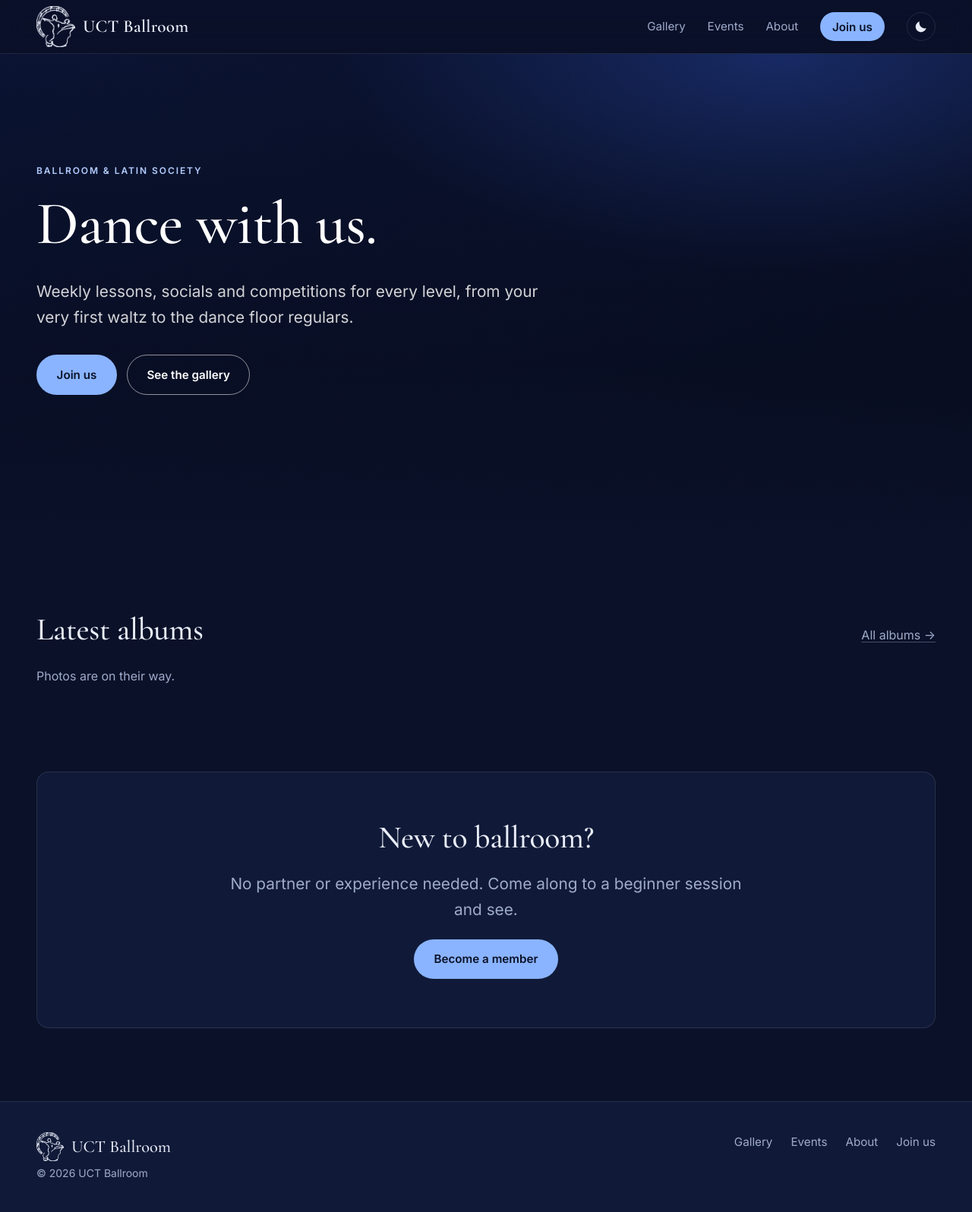
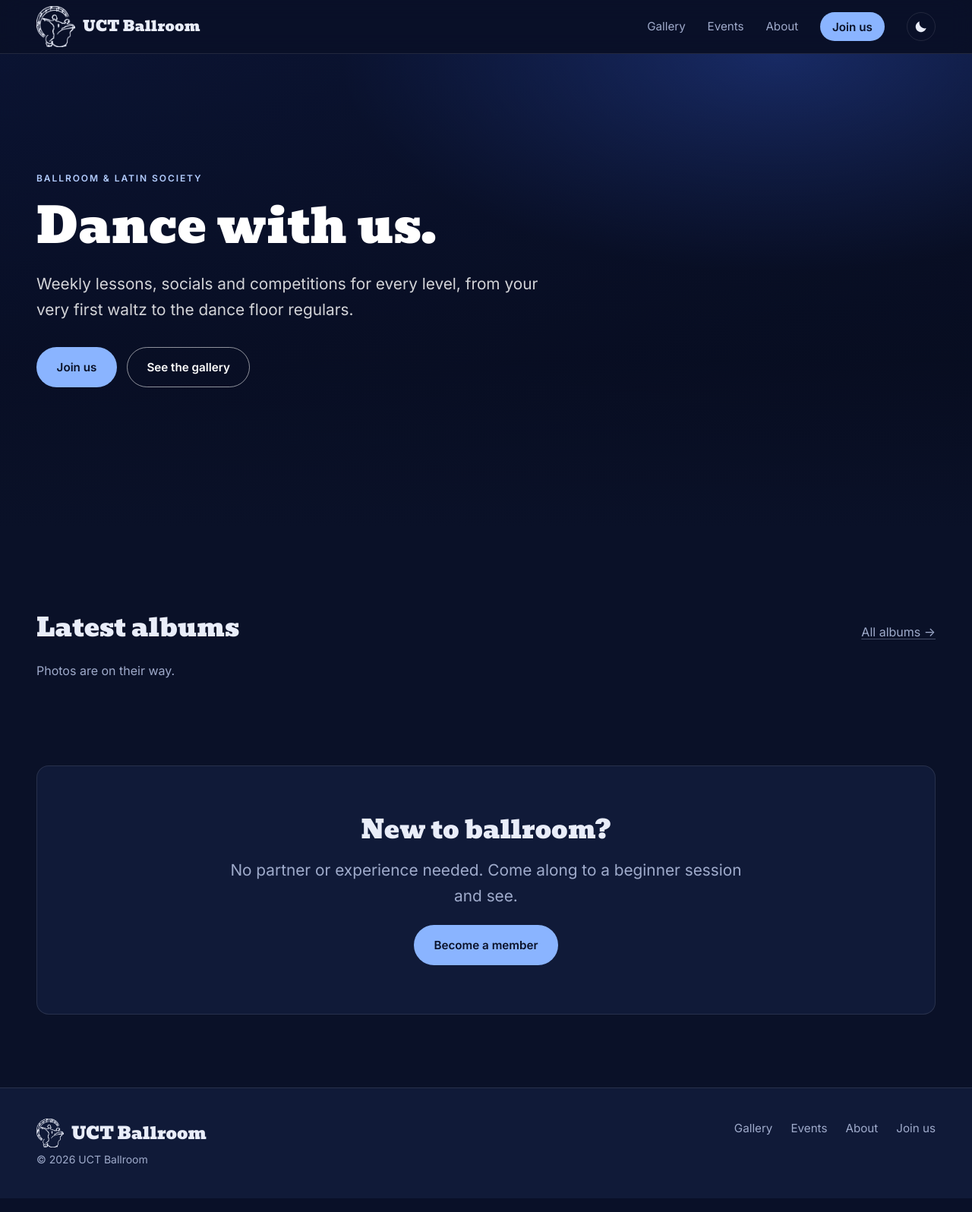
Before and after one commit to grimtictac/uctballroom-web, a Flask app: page / in a window 1280 px wide. Shown: the whole page at 76% size. Run offline with Flask 3, Linux system fonts and the light colour scheme; data that the repository does not hold is empty.

Commit message:
Switch display font to Bevan (self-hosted, OFL); drop Cormorant Garamond
Co-Authored-By: Claude Sonnet 5.5 <noreply@anthropic.com>

```diff
--- a/app/static/css/site.css
+++ b/app/static/css/site.css
@@ -5,12 +5,10 @@
    the header toggle (html[data-theme="light"]).
    ========================================================================== */
 
-@font-face { font-family: "Cormorant Garamond"; font-weight: 500; font-style: normal; font-display: swap;
-  src: url("../fonts/cormorant-garamond-latin-500-normal.woff2") format("woff2"); }
-@font-face { font-family: "Cormorant Garamond"; font-weight: 600; font-style: normal; font-display: swap;
-  src: url("../fonts/cormorant-garamond-latin-600-normal.woff2") format("woff2"); }
-@font-face { font-family: "Cormorant Garamond"; font-weight: 500; font-style: italic; font-display: swap;
-  src: url("../fonts/cormorant-garamond-latin-500-italic.woff2") format("woff2"); }
+@font-face { font-family: "Bevan"; font-weight: 400; font-style: normal; font-display: swap;
+  src: url("../fonts/bevan-latin-400-normal.woff2") format("woff2"); }
+@font-face { font-family: "Bevan"; font-weight: 400; font-style: italic; font-display: swap;
+  src: url("../fonts/bevan-latin-400-italic.woff2") format("woff2"); }
 @font-face { font-family: "Inter"; font-weight: 100 900; font-style: normal; font-display: swap;
   src: url("../fonts/inter-latin-wght-normal.woff2") format("woff2"); }
 
@@ -29,7 +27,7 @@
   --shadow: 0 14px 36px rgb(0 0 0 / .4);
   --hero-end: var(--bg);  /* dark: hero fades seamlessly into the page */
 
-  --font-display: "Cormorant Garamond", Georgia, "Times New Roman", serif;
+  --font-display: "Bevan", Georgia, "Times New Roman", serif;
   --font-body: "Inter", system-ui, -apple-system, "Segoe UI", sans-serif;
   --gutter: clamp(1.1rem, 4vw, 3rem);
   --max: 1280px;
@@ -63,9 +61,9 @@ img { max-width: 100%; }
 a { color: inherit; text-decoration-color: color-mix(in srgb, currentColor 40%, transparent); text-underline-offset: .2em; }
 a:hover { color: var(--accent); }
 :focus-visible { outline: 2px solid var(--accent); outline-offset: 3px; border-radius: 3px; }
-h1, h2, h3 { font-family: var(--font-display); font-weight: 500; line-height: 1.1; letter-spacing: -.01em; margin: 0 0 .5em; }
-h1 { font-size: clamp(2.6rem, 6vw + 1rem, 5rem); margin-bottom: .3em; }
-h2 { font-size: clamp(1.8rem, 2.5vw + 1rem, 2.6rem); }
+h1, h2, h3 { font-family: var(--font-display); font-weight: 400; line-height: 1.15; letter-spacing: 0; margin: 0 0 .5em; }
+h1 { font-size: clamp(2.1rem, 5vw + .8rem, 4rem); margin-bottom: .3em; }
+h2 { font-size: clamp(1.5rem, 2vw + 1rem, 2.1rem); }
 h3 { font-size: 1.4rem; }
 p { margin: 0 0 1em; }
 .muted { color: var(--muted); }
@@ -95,7 +93,7 @@ p { margin: 0 0 1em; }
 .logo-mark--sm { height: 2.4rem; vertical-align: middle; margin-right: .6rem; }
 .brand .logo-mark { transition: transform .5s var(--ease); }
 .brand:hover .logo-mark { transform: rotate(-6deg) scale(1.04); }
-.logo-text { font-family: var(--font-display); font-size: 1.45rem; font-weight: 600; letter-spacing: .01em; }
+.logo-text { font-family: var(--font-display); font-size: 1.2rem; font-weight: 400; letter-spacing: .01em; }
 .nav { display: flex; align-items: center; gap: clamp(.9rem, 2.5vw, 1.8rem); font-size: .95rem; }
 .nav a { text-decoration: none; color: var(--muted); padding-block: .3rem; border-bottom: 1px solid transparent; transition: color .2s, border-color .2s; }
 .nav a:hover, .nav a[aria-current="page"] { color: var(--text); }
--- a/app/templates/base.html
+++ b/app/templates/base.html
@@ -14,7 +14,7 @@
   <link rel="apple-touch-icon" href="{{ url_for('static', filename='img/apple-touch-icon.png') }}">
   <script>try{if(localStorage.getItem("theme")==="light")document.documentElement.dataset.theme="light"}catch(e){}</script>
   <link rel="preload" href="{{ url_for('static', filename='fonts/inter-latin-wght-normal.woff2') }}" as="font" type="font/woff2" crossorigin>
-  <link rel="preload" href="{{ url_for('static', filename='fonts/cormorant-garamond-latin-500-normal.woff2') }}" as="font" type="font/woff2" crossorigin>
+  <link rel="preload" href="{{ url_for('static', filename='fonts/bevan-latin-400-normal.woff2') }}" as="font" type="font/woff2" crossorigin>
   {% block head %}{% endblock %}
   <link rel="stylesheet" href="{{ url_for('static', filename='css/site.css') }}">
   <script src="{{ url_for('static', filename='vendor/htmx.min.js') }}" defer></script>
```
Also changed, not shown: app/static/fonts/LICENSE-bevan.txt, app/static/fonts/bevan-latin-400-italic.woff2 (added), app/static/fonts/bevan-latin-400-normal.woff2 (added), app/static/fonts/cormorant-garamond-latin-500-italic.woff2 (deleted), app/static/fonts/cormorant-garamond-latin-500-normal.woff2 (deleted), app/static/fonts/cormorant-garamond-latin-600-normal.woff2 (deleted).
